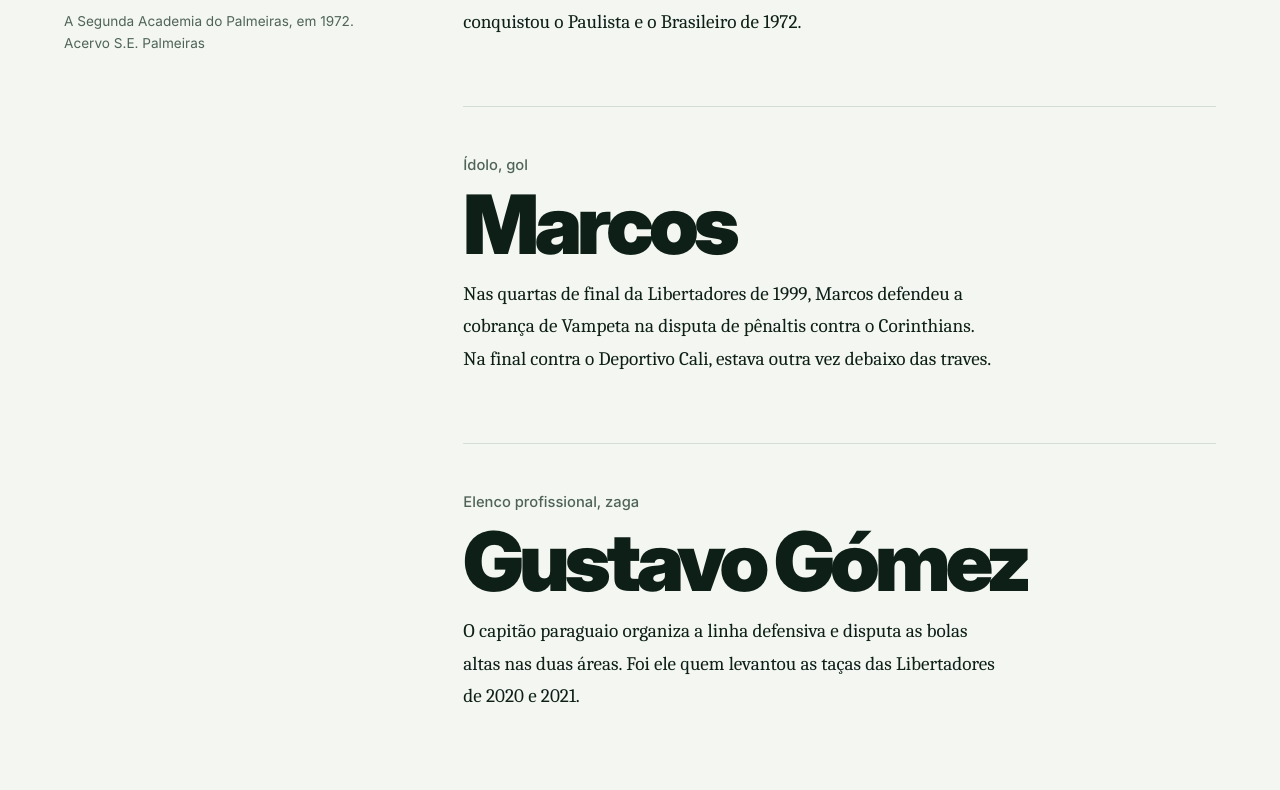
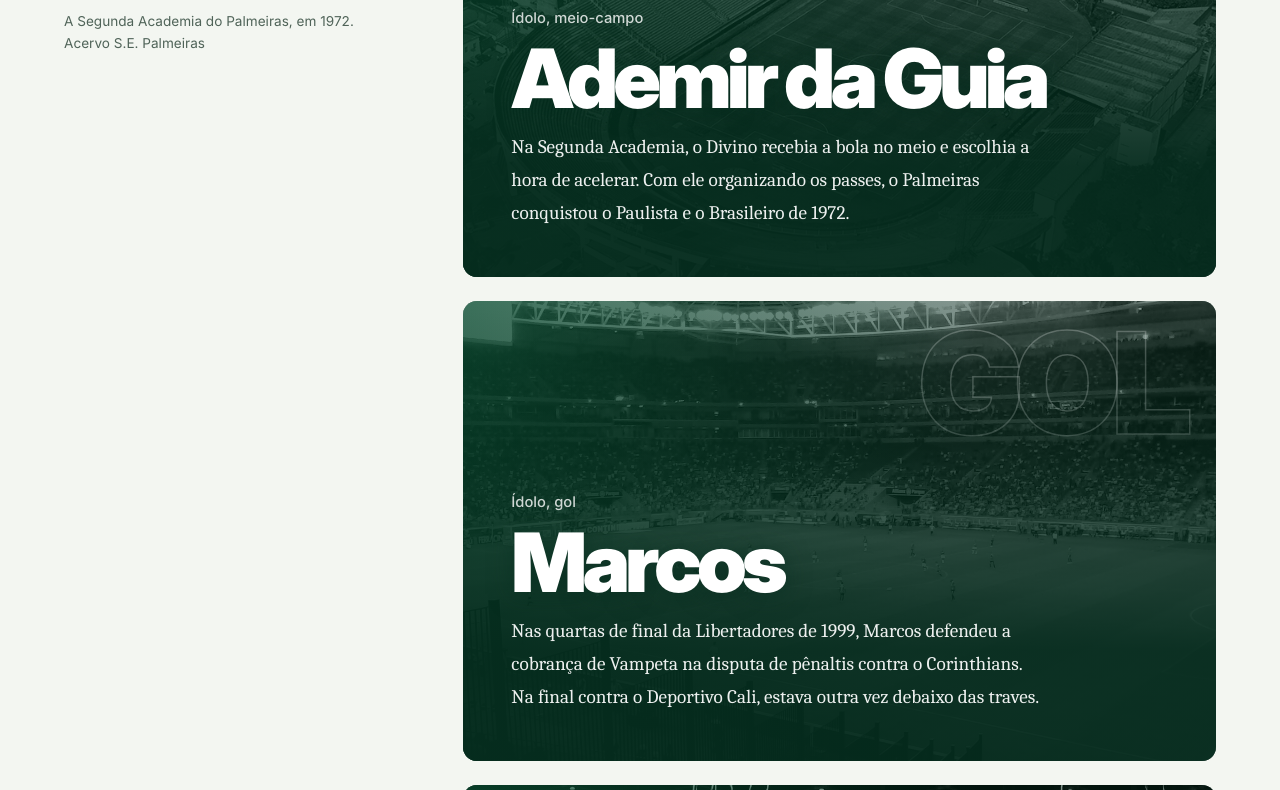
Before and after one commit to teteu021coder/PalestraWeb, a plain HTML site: page pages/idolos.html in a window 1280 px wide. Shown: the part 860-1650 px from the top of the page. Drawn offline with Linux system fonts and the light colour scheme.

Commit message:
Ídolos com fundos monocromáticos e correções de layout
- Ídolos: cada cartão ganha fundo em escala de cinza tingido de verde,
  palavra-fantasma e efeito de zoom ao passar o mouse; a variável --fundo
  permite trocar pela foto de cada jogador
- Galeria: remove o src vazio da imagem do lightbox, que disparava uma
  requisição inválida
- Sócio Avanti: evita rolagem horizontal no celular quebrando linhas
  longas em elementos code

```diff
--- a/css/estilo.css
+++ b/css/estilo.css
@@ -348,10 +348,16 @@ button { font: inherit; color: inherit; }
 .perfis { display: grid; grid-template-columns: minmax(0, 0.6fr) minmax(0, 1.4fr); gap: clamp(2rem, 6vw, 6rem); max-width: var(--largura); margin: 0 auto; padding: clamp(1rem, 3vw, 2rem) var(--margem) clamp(4rem, 8vw, 7rem); }
 .perfis aside { position: sticky; top: calc(var(--altura-topo) + 1.5rem); align-self: start; }
 .perfis aside img { width: 100%; max-width: 345px; border-radius: 4px; }
-.perfis article { padding: clamp(1.8rem, 4vw, 3rem) 0; border-top: 1px solid var(--linha); }
-.perfis article:first-child { border-top: 0; padding-top: 0; }
-.perfis h2 { margin-bottom: 1rem; font-size: clamp(2.6rem, 6.4vw, 6rem); line-height: 0.9; letter-spacing: -0.06em; }
-.perfis article p:not(.meta) { max-width: 54ch; font: 400 1.2rem/1.7 var(--leitura); }
+.perfis > div { display: grid; gap: clamp(1rem, 2vw, 1.5rem); align-content: start; }
+.perfis article { position: relative; isolation: isolate; overflow: hidden; display: flex; flex-direction: column; justify-content: flex-end; min-height: clamp(340px, 36vw, 460px); padding: clamp(1.6rem, 4vw, 3rem); border-radius: 14px; color: #fff; background: var(--tribuna); }
+/* Fundo monocromático: foto em escala de cinza, tingida de verde pelo degradê por cima. */
+.perfis article::before { content: ""; position: absolute; inset: 0; z-index: -2; background: var(--fundo) center / cover no-repeat; filter: grayscale(1) contrast(1.15) brightness(0.95); opacity: 0.6; transform: scale(1.04); transition: transform 0.9s var(--suave), opacity 0.4s; }
+.perfis article::after { content: ""; position: absolute; inset: 0; z-index: -1; background: linear-gradient(180deg, rgba(5, 43, 29, 0.1) 0%, rgba(5, 43, 29, 0.93) 76%), linear-gradient(100deg, rgba(11, 93, 59, 0.6), rgba(5, 43, 29, 0) 62%); }
+@media (hover: hover) { .perfis article:hover::before { transform: scale(1.09); opacity: 0.78; } }
+.idolo__fantasma { position: absolute; top: clamp(0.8rem, 2vw, 1.4rem); right: clamp(1rem, 3vw, 2rem); z-index: -1; color: transparent; -webkit-text-stroke: 1.5px rgba(255, 255, 255, 0.3); font: 900 clamp(4rem, 11vw, 9rem)/0.85 var(--display); letter-spacing: -0.06em; text-transform: uppercase; pointer-events: none; user-select: none; }
+.perfis article .meta { color: rgba(255, 255, 255, 0.8); }
+.perfis h2 { margin-bottom: 1rem; font-size: clamp(2.6rem, 6.4vw, 6rem); line-height: 0.9; letter-spacing: -0.06em; text-shadow: 0 2px 24px rgba(5, 43, 29, 0.6); }
+.perfis article p:not(.meta) { max-width: 54ch; margin: 0; color: rgba(255, 255, 255, 0.93); font: 400 1.2rem/1.7 var(--leitura); }
 
 /* Galeria */
 .galeria { display: grid; grid-template-columns: repeat(12, minmax(0, 1fr)); gap: clamp(0.8rem, 1.6vw, 1.4rem); max-width: var(--largura); margin: 0 auto; padding: 0 var(--margem) clamp(4rem, 8vw, 7rem); }
@@ -493,7 +499,7 @@ button { font: inherit; color: inherit; }
 
 /* ---------- Utilidades ---------- */
 [hidden] { display: none !important; }
-code { padding: 0.1em 0.35em; border-radius: 4px; background: var(--relva-clara); font-size: 0.9em; }
+code { padding: 0.1em 0.35em; border-radius: 4px; background: var(--relva-clara); font-size: 0.9em; overflow-wrap: anywhere; }
 
 /* ---------- Sócio Avanti ---------- */
 .contador { max-width: var(--largura); margin: 0 auto; padding: 0 var(--margem) 1.5rem; color: var(--relva); font: 600 1.05rem/1.4 var(--texto); }
--- a/pages/idolos.html
+++ b/pages/idolos.html
@@ -43,17 +43,21 @@
           </figure>
         </aside>
         <div>
-          <article>
+          <!-- Fundos: cada cartão usa a variável --fundo. Para usar a foto de um jogador, salve-a em docs/img/ e troque o url() abaixo. O efeito preto e branco é aplicado pelo CSS. -->
+          <article class="idolo" style="--fundo: url('../docs/img/parque.webp')">
+            <span class="idolo__fantasma" aria-hidden="true">Meia</span>
             <p class="meta">Ídolo, meio-campo</p>
             <h2>Ademir da Guia</h2>
             <p>Na Segunda Academia, o Divino recebia a bola no meio e escolhia a hora de acelerar. Com ele organizando os passes, o Palmeiras conquistou o Paulista e o Brasileiro de 1972.</p>
           </article>
-          <article>
+          <article class="idolo" style="--fundo: url('../docs/img/classico.webp')">
+            <span class="idolo__fantasma" aria-hidden="true">Gol</span>
             <p class="meta">Ídolo, gol</p>
             <h2>Marcos</h2>
             <p>Nas quartas de final da Libertadores de 1999, Marcos defendeu a cobrança de Vampeta na disputa de pênaltis contra o Corinthians. Na final contra o Deportivo Cali, estava outra vez debaixo das traves.</p>
           </article>
-          <article>
+          <article class="idolo" style="--fundo: url('../docs/img/taca.webp')">
+            <span class="idolo__fantasma" aria-hidden="true">Zaga</span>
             <p class="meta">Elenco profissional, zaga</p>
             <h2>Gustavo Gómez</h2>
             <p>O capitão paraguaio organiza a linha defensiva e disputa as bolas altas nas duas áreas. Foi ele quem levantou as taças das Libertadores de 2020 e 2021.</p>
```
Also changed, not shown: pages/galeria.html (+1 -1 lines).
